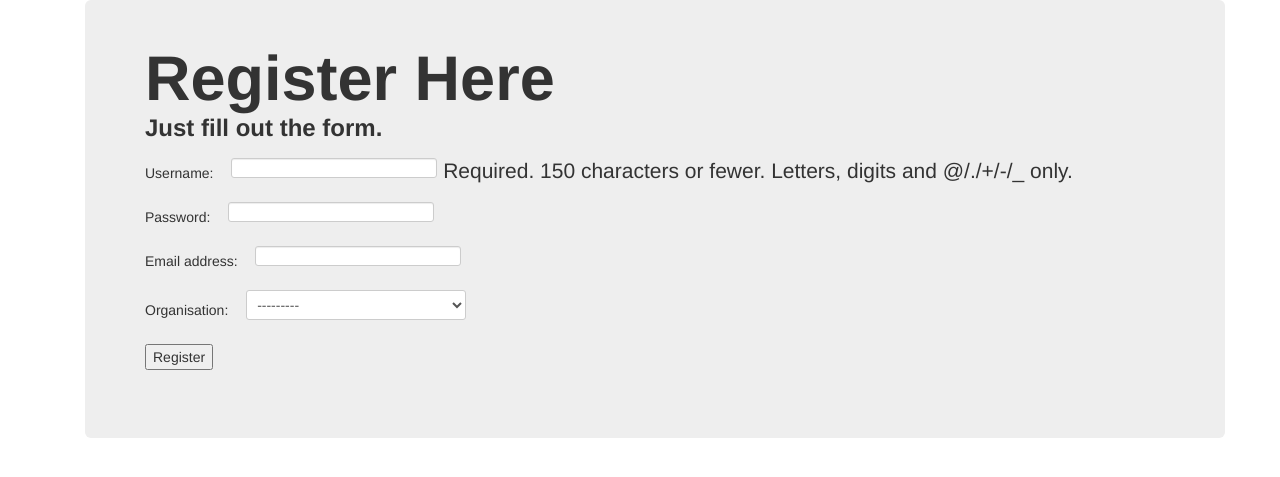
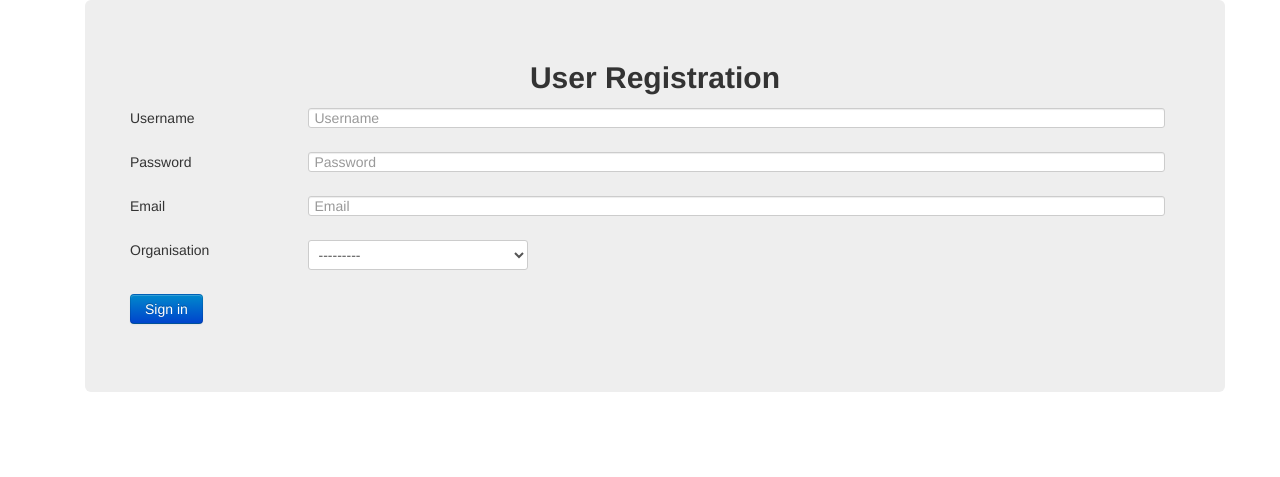
Before and after one commit to yugandharachavan272/EmployeeSurvey, a Django app: page /employee_survey_app/register/ in a window 1280 px wide. Shown: the part 51-528 px from the top of the page. Run offline with Django 3.2, Linux system fonts and the light colour scheme; data that the repository does not hold is empty; some libraries are stand-ins or nearby versions.

Commit message:
UI enhancement

```diff
--- a/employee_survey/templates/employee_survey_app/base.html
+++ b/employee_survey/templates/employee_survey_app/base.html
@@ -18,18 +18,28 @@
 
   </head>
   <body>
-    <nav class="navbar navbar-default navbar-static-top">
+   <nav class="navbar navbar-default navbar-static-top">
       <div class="container">
         <ul class="nav navbar-nav">
         {# Django Home Link / Admin Link / Register Link#}
-                  <li><a class="navbar-brand" href="{% url 'index' %}">Employee Survey</a></li>
-                  <li><a class="navbar-link" href="{% url 'admin:index' %}">Admin</a></li>
-                  <li><a class="navbar-link" href="{% url 'employee_survey_app:register' %}">Register</a></li>
+                  <li class="nav-item">
+                      <a class="navbar-brand" href="{% url 'index' %}" >Employee Survey</a>
+                  </li>
+                  <li class="nav-item">
+                      <a class="navbar-link" href="{% url 'admin:index' %}" >Admin</a>
+                  </li>
+                  <li class="nav-item">
+                      <a class="navbar-link" href="{% url 'employee_survey_app:register' %}" >Register</a>
+                  </li>
                   {# Some logic on what to display for last item#}
                   {% if user.is_authenticated %}
-                    <li><a href="{% url 'logout' %}">Logout</a></li>
+                    <li class="nav-item">
+                        <a href="{% url 'logout' %}">Logout</a>
+                    </li>
                   {% else %}
-                    <li><a class="navbar-link" href="{% url 'employee_survey_app:user_login' %}">Login</a></li>
+                    <li class="nav-item">
+                        <a class="navbar-link" href="{% url 'employee_survey_app:user_login' %}">Login</a>
+                    </li>
                   {% endif %}
         </ul>
       </div>
--- a/employee_survey/templates/employee_survey_app/registration.html
+++ b/employee_survey/templates/employee_survey_app/registration.html
@@ -6,15 +6,39 @@
       {% if registered %}
         <h1>Thank you for registering!</h1>
       {% else %}
-        <h1>Register Here</h1>
-        <h3>Just fill out the form.</h3>
+        <h2 style="text-align:center">User Registration</h2>
         <form enctype="multipart/form-data" method="POST">
           {% csrf_token %}
-          {{ user_form.as_p }}
-          {{ profile_form.as_p }}
-          <input type="submit" name="" value="Register">
-        </form>
-
+            <div class="form-group row">
+              <label for="id_username" class="col-sm-2 col-form-label">Username</label>
+              <div class="col-sm-10">
+                <input type="text" class="form-control" name="username"  placeholder="Username" maxlength="150" required="" id="id_username">
+              </div>
+            </div>
+            <div class="form-group row">
+              <label for="id_password" class="col-sm-2 col-form-label">Password</label>
+              <div class="col-sm-10">
+                <input type="password" class="form-control" name="password" required="" id="id_password" placeholder="Password">
+              </div>
+            </div>
+           <div class="form-group row">
+              <label for="id_email" class="col-sm-2 col-form-label">Email</label>
+              <div class="col-sm-10">
+                <input type="email"  class="form-control"  name="email" maxlength="254" id="id_email" placeholder="Email">
+              </div>
+            </div>
+            <div class="form-group row">
+              <label for="id_organisation" class="col-sm-2 col-form-label">Organisation</label>
+              <div class="col-sm-10">
+                {{ profile_form.organisation}}
+              </div>
+            </div>
+            <div class="form-group row">
+              <div class="col-sm-10">
+                <button type="submit" class="btn btn-primary">Sign in</button>
+              </div>
+            </div>
+          </form>
       {% endif %}
     </div>
   </div>
```
Also changed, not shown: employee_survey/templates/employee_survey_app/survey.html (+1 -7 lines).
